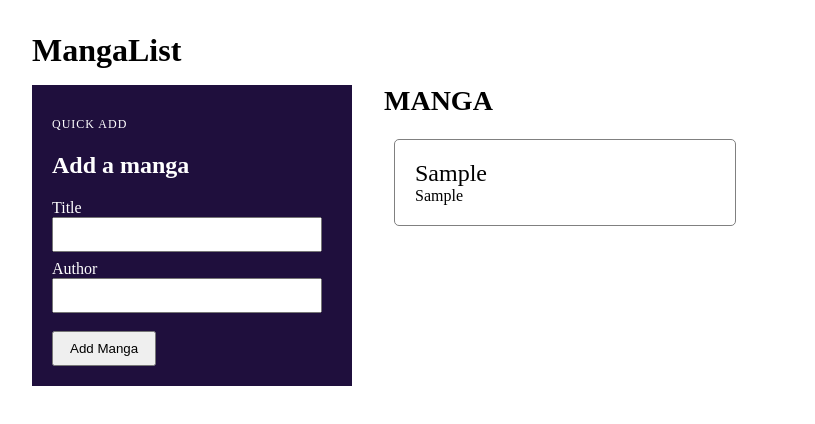
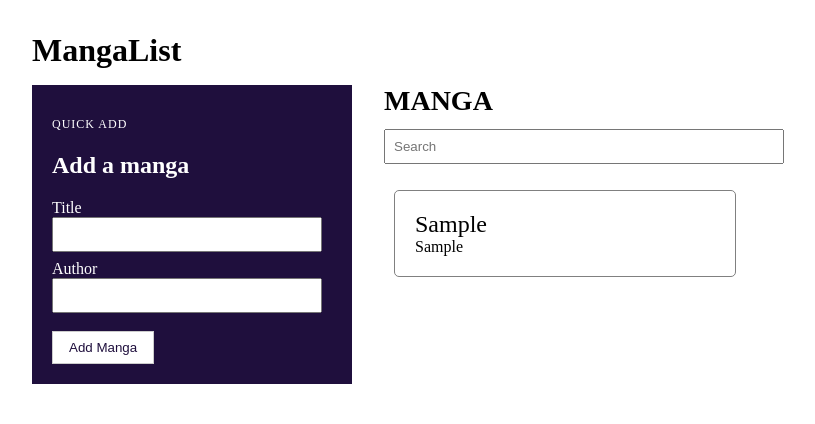
Before and after one commit to joshcaili/Project2-Animelist, a React (Vite) app: page / in a window 1280 px wide. Both pictures are taken after typing "Sample", "Sample" into the empty fields and a click on the button "Add Manga". Shown: the top 424 px of the page, without its empty margins (0-815 px from the left). Built offline with nearby package versions, Linux system fonts and the light colour scheme.

Commit message:
Added deletion component & filter component

```diff
--- a/src/App.jsx
+++ b/src/App.jsx
@@ -1,21 +1,24 @@
 import { useState } from 'react';
 import MangaAdd from './components/MangaAdd';
-import MangaList from './components/MangaList';
-import './App.css';
+import MangaSearch from './components/MangaSearch';
+import './css/App.css';
 
 function App() {
   const [manga, setManga] = useState([]);
 
   const addManga = (title, author) => {
-    const updatedManga = [
-      ...manga,
+    setManga((prev) => [
+      ...prev,
       {
         id: crypto.randomUUID(),
         title,
         author,
       },
-    ];
-    setManga(updatedManga);
+    ]);
+  };
+
+  const deleteManga = (id) => {
+    setManga((prev) => prev.filter((item) => item.id !== id));
   };
 
   return (
@@ -27,7 +30,7 @@ function App() {
         </div>
         <div className="app-layout-right">
           <h2>MANGA</h2>
-          <MangaList manga={manga} />
+          <MangaSearch manga={manga} onDelete={deleteManga} />
         </div>
       </div>
     </div>
--- a/src/components/MangaAdd.jsx
+++ b/src/components/MangaAdd.jsx
@@ -1,5 +1,5 @@
 import { useState } from 'react';
-import './MangaAdd.css';
+import '../css/MangaAdd.css';
 
 function MangaAdd({ onAdd }) {
   const [title, setTitle] = useState('');
--- a/src/components/MangaCard.jsx
+++ b/src/components/MangaCard.jsx
@@ -1,7 +1,8 @@
 import { useState } from 'react';
-import './MangaCard.css';
+import MangaDelete from './MangaDelete';
+import '../css/MangaCard.css';
 
-function MangaCard({ manga }) {
+function MangaCard({ manga, onDelete }) {
   const [hovered, setHovered] = useState(false);
 
   return (
@@ -14,8 +15,7 @@ function MangaCard({ manga }) {
       <div className="author">{manga.author}</div>
       {hovered && (
         <div className="hoverActions">
-          <button className="edit">Edit</button>
-          <button className="delete" >Delete</button>
+          <MangaDelete id={manga.id} onDelete={onDelete} />
         </div>
       )}
     </div>
--- /dev/null
+++ b/src/components/MangaDelete.jsx
@@ -0,0 +1,11 @@
+import '../css/MangaDelete.css';
+
+function MangaDelete({ id, onDelete }) {
+  return (
+    <button className="manga-delete" onClick={() => onDelete(id)}>
+      Delete
+    </button>
+  );
+}
+
+export default MangaDelete;
--- a/src/components/MangaList.jsx
+++ b/src/components/MangaList.jsx
@@ -1,9 +1,11 @@
 import MangaCard from './MangaCard';
-import './MangaList.css';
+import '../css/MangaList.css';
 
-function MangaList({ manga }) {
+function MangaList({ manga, onDelete }) {
   const renderedManga = manga.map((item) => {
-    return <MangaCard key={item.id} manga={item} />;
+    return (
+      <MangaCard key={item.id} manga={item} onDelete={onDelete} />
+    );
   });
 
   return <div className="manga-list">{renderedManga}</div>;
--- /dev/null
+++ b/src/components/MangaSearch.jsx
@@ -0,0 +1,29 @@
+import { useState } from 'react';
+import MangaList from './MangaList';
+import '../css/MangaSearch.css';
+
+function MangaSearch({ manga, onDelete }) {
+  const [query, setQuery] = useState('');
+
+  const visibleManga = manga.filter(
+    (item) =>
+      item.title.toLowerCase().includes(query.toLowerCase()) ||
+      item.author.toLowerCase().includes(query.toLowerCase())
+  );
+
+  return (
+    <div className="manga-search">
+      {manga.length > 0 && (
+        <input
+          type="search"
+          placeholder="Search"
+          value={query}
+          onChange={(event) => setQuery(event.target.value)}
+        />
+      )}
+      <MangaList manga={visibleManga} onDelete={onDelete} />
+    </div>
+  );
+}
+
+export default MangaSearch;
--- a/src/components/MangaAdd.css
+++ b/src/css/MangaAdd.css
@@ -23,4 +23,8 @@
 .manga-add button {
   margin-top: 10px;
   padding: 8px 16px;
+  cursor: pointer;
+  border: 1px solid #ccc;
+  background: white;
+  color: #1f0f3d;
 }
--- /dev/null
+++ b/src/css/MangaDelete.css
@@ -0,0 +1,11 @@
+.manga-delete {
+  padding: 8px 16px;
+  cursor: pointer;
+  border: 1px solid #ccc;
+  background: white;
+  color: #1f0f3d;
+}
+
+.manga-delete:hover {
+  background: #f0f0f0;
+}
--- /dev/null
+++ b/src/css/MangaSearch.css
@@ -0,0 +1,8 @@
+.manga-search input {
+  display: block;
+  width: 100%;
+  max-width: 400px;
+  margin-bottom: 16px;
+  padding: 8px;
+  box-sizing: border-box;
+}
```
Also changed, not shown: src/css/App.css (line endings or trailing spaces), src/css/MangaCard.css (renamed from src/components/MangaCard.css), src/css/MangaList.css (renamed from src/components/MangaList.css).
